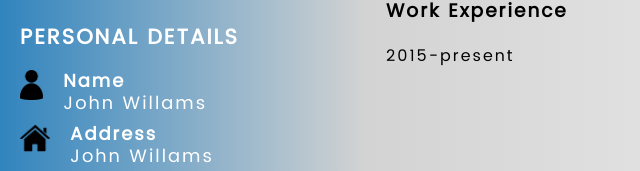
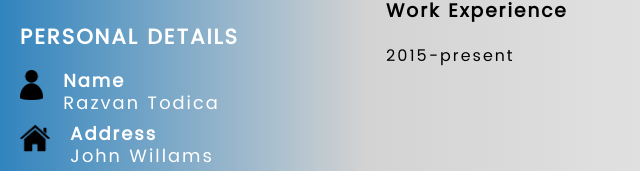
Before and after one commit to ToDy95/aldabra-CV, a plain HTML site: page index.html in a window 1280 px wide. Shown: the part 327-498 px from the top of the page, 0-640 px from the left. Drawn offline with Linux system fonts and the light colour scheme.

Commit message:
modified name

```diff
--- a/index.html
+++ b/index.html
@@ -21,7 +21,7 @@
                     </h3>
                     <div class="nameLine">
                         <img src="./name.png" alt="name icon" />
-                        <div class="description"><b>Name</b> <br /> John Willams</div>
+                        <div class="description"><b>Name</b> <br /> Razvan Todica</div>
                     </div>
                     <div class="adressLine">
                         <img src="./address.png" alt="name icon" />
```
